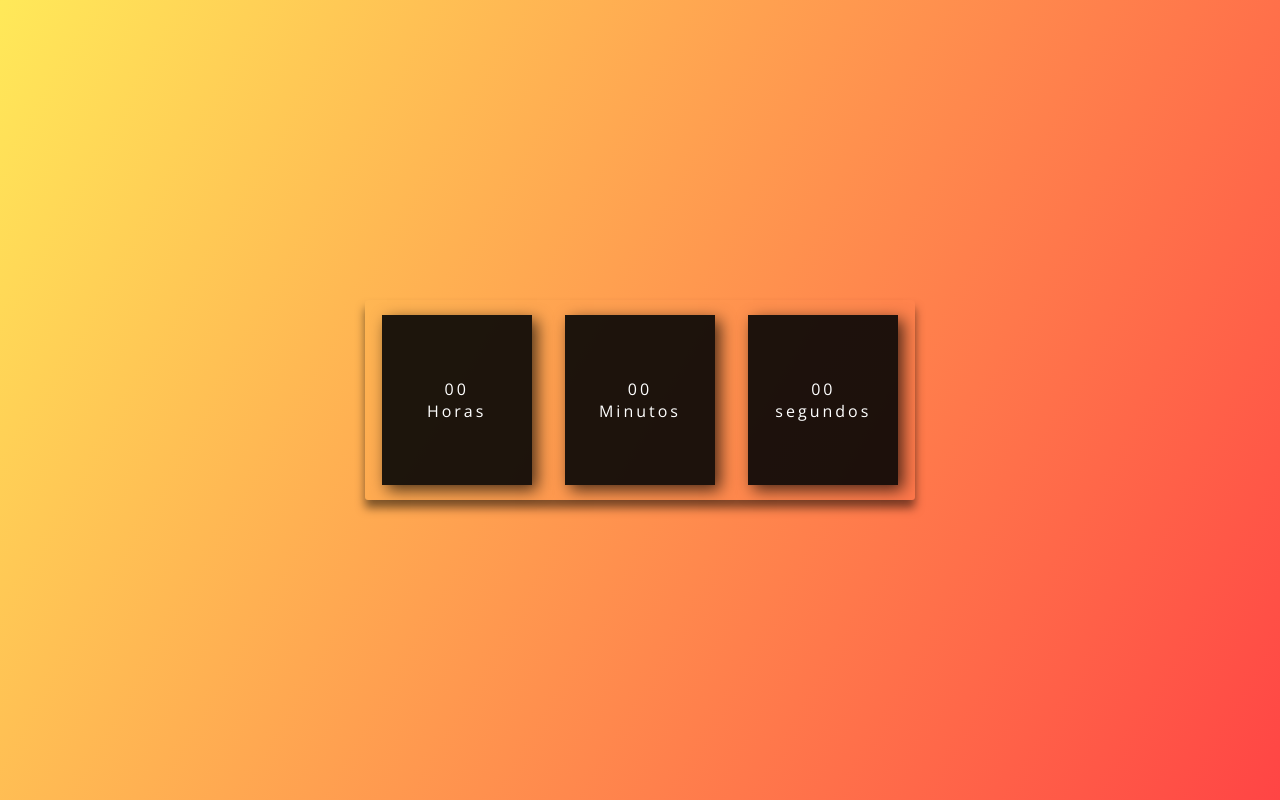
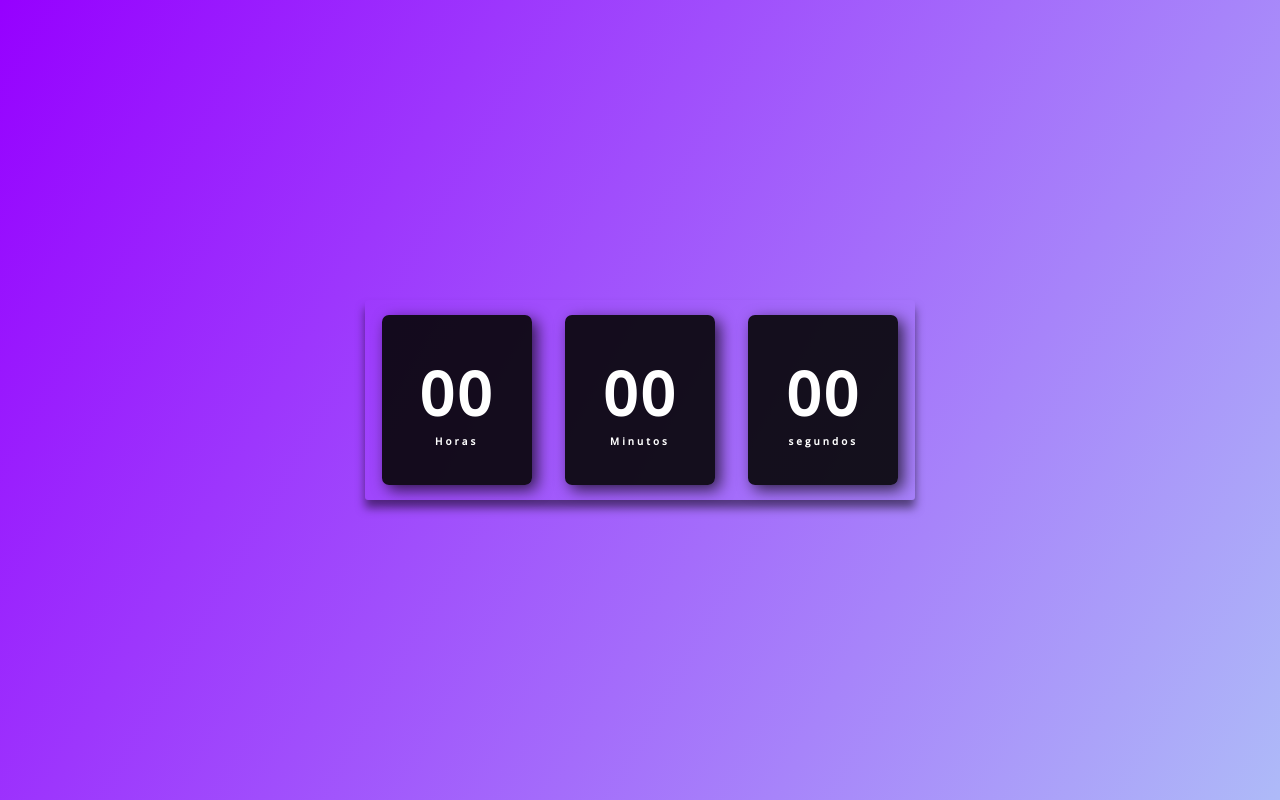
Before and after one commit to matheusgarcia06/digital-clock, a plain HTML site: page assets/index.html in a window 1280 px wide. Drawn offline with nearby package versions, Linux system fonts and the light colour scheme.

Commit message:
Chance the grandient-color

```diff
--- a/assets/css/style.css
+++ b/assets/css/style.css
@@ -8,7 +8,7 @@
 
 body {
     height: 100vh;
-    background: linear-gradient(120deg, #ffe53bd8, #ff2525da);
+    background: linear-gradient(120deg, #9600ff, #aebaf8);
     display: flex;
     align-items: center;
     justify-content: center;
@@ -35,6 +35,15 @@ body {
     color: #fff;
     background: rgba(5, 5, 5, 0.9);
     box-shadow: 5px 5px 15px rgba(0, 0, 0, .7);
-    border: 7px;
+    border-radius: 7px;
     letter-spacing: 3px;
 }
+
+.relogio span {
+    font-weight: bolder;
+    font-size: 60px;
+}
+
+.relogio span.tempo {
+    font-size: 10px;
+}
--- a/assets/index.html
+++ b/assets/index.html
@@ -25,6 +25,6 @@
         </div>
     </div>
 
-
+    <script src="js/script.js"></script>
 </body>
 </html>
```
